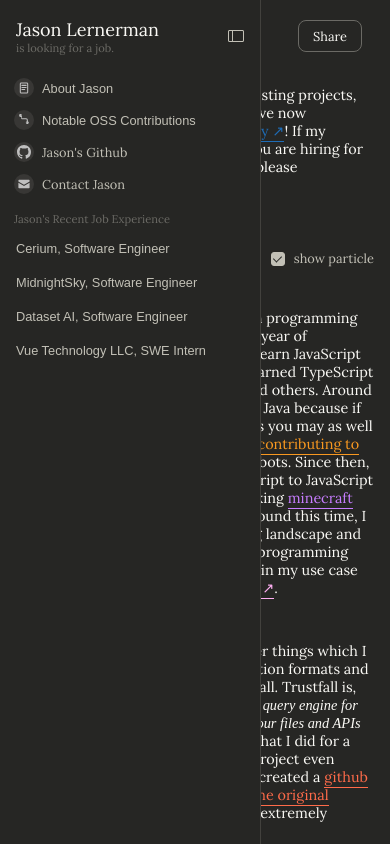
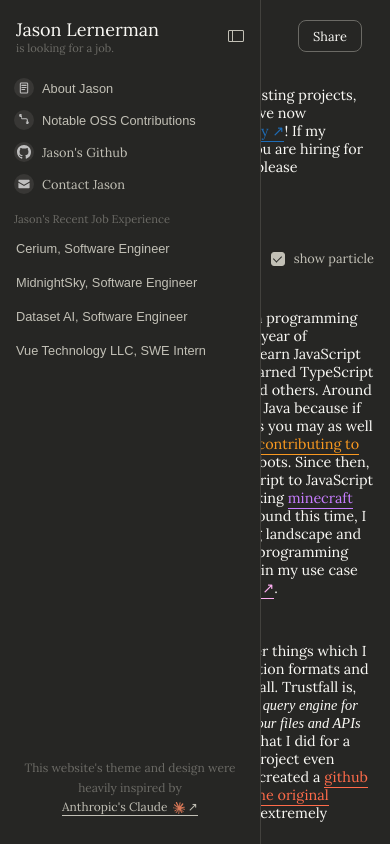
Before and after one commit to u9g/jason-portfolio, a Vue app: page / in a window 390 px wide. Both pictures are taken after a click on the button 32 px from the left and 36 px from the top of the page. Shown: the top 844 px of the page. Built offline with nearby package versions, Linux system fonts and the light colour scheme; a web font is replaced by a local one.

Commit message:
Add Claude-inspired attribution to sidebar bottom

```diff
--- a/src/components/Sidebar.vue
+++ b/src/components/Sidebar.vue
@@ -2,6 +2,7 @@
 import bookIcon from "../assets/book.svg";
 import codeIcon from "../assets/code.svg";
 import contactIcon from "../assets/contact.svg";
+import claudeIcon from "../assets/claude.svg";
 import githubIcon from "../assets/github.svg";
 import SidebarButton from "./SidebarButton.vue";
 
@@ -83,6 +84,12 @@
           {{ conv.title }}
         </button>
       </div>
+
+      <p v-if="!collapsed" class="attribution">
+        This website's theme and design were heavily inspired by<br />
+        <a href="https://claude.ai" target="_blank" rel="noopener noreferrer" class="attribution-link">Anthropic's
+        Claude <img :src="claudeIcon" class="claude-logo" aria-hidden="true" /> ↗</a>
+      </p>
     </div>
     <div v-if="!collapsed" class="overlay-backdrop" @click="emit('toggle')" />
   </aside>
@@ -130,6 +137,8 @@
   z-index: 10;
   transform: translateX(0);
   transition: transform 0.2s ease;
+  display: flex;
+  flex-direction: column;
 }
 
 .collapsed .sidebar-inner {
@@ -161,7 +170,7 @@
   .sidebar-inner {
     position: static;
     min-width: 260px;
-    height: auto;
+    height: 100vh;
     z-index: auto;
   }
 
@@ -240,4 +249,32 @@
   background: var(--bg-hover);
   color: var(--text-bright);
 }
+
+.attribution {
+  margin-top: auto;
+  padding: 16px;
+  font-size: 0.75rem;
+  color: var(--text-dim);
+  text-align: center;
+  line-height: 1.6;
+}
+
+.attribution-link {
+  color: var(--text-muted);
+  text-decoration: none;
+  border-bottom: 1px solid var(--text-muted);
+  padding-bottom: 1px;
+}
+
+.attribution-link:hover {
+  color: var(--text-bright);
+  border-bottom-color: var(--text-bright);
+}
+
+.claude-logo {
+  width: 0.75rem;
+  height: 0.75rem;
+  vertical-align: middle;
+  margin-left: 2px;
+}
 </style>
```
Also changed, not shown: src/assets/claude.svg (added).
